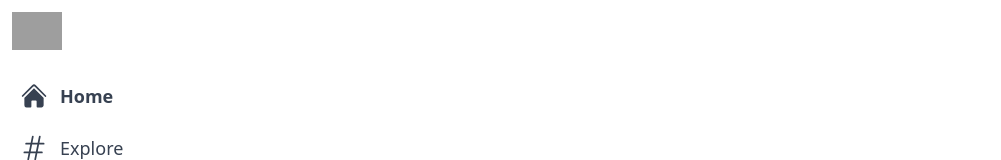
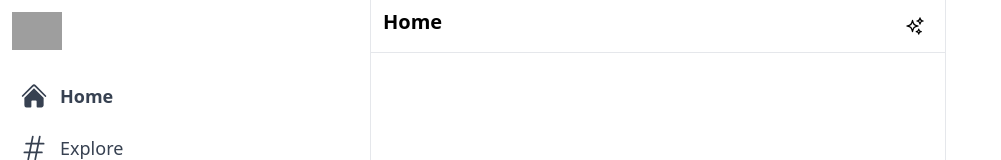
Before and after one commit to pre-ska/twitter-clone, a Next.js app: page / in a window 1280 px wide. Shown: the top 160 px of the page, without its empty margins (0-1001 px from the left). Built offline with nearby package versions, Linux system fonts and the light colour scheme; grey boxes are pictures that could not be loaded.

Commit message:
feed component with header

```diff
--- /dev/null
+++ b/components/Feed.js
@@ -0,0 +1,23 @@
+import { SparklesIcon } from '@heroicons/react/24/outline';
+import React from 'react';
+
+function Feed() {
+  return (
+    <div
+      className="xl:ml-[370px] border-gray-200 border-l border-r xl:min-w-xl sm:ml-[73px] flex-grow
+    max-w-xl"
+    >
+      <div
+        className="flex py-2 px-3 sticky top-0 z-50 bg-white
+      border-b border-gray-200"
+      >
+        <h2 className="text-lg sm:text-xl font-bold cursor-pointer">Home</h2>
+        <div className="hoverEffect flex items-center justify-center px-0 ml-auto w-9 h-9">
+          <SparklesIcon className="h-5" />
+        </div>
+      </div>
+    </div>
+  );
+}
+
+export default Feed;
--- a/pages/index.js
+++ b/pages/index.js
@@ -1,6 +1,7 @@
 import Head from 'next/head';
 import { Inter } from '@next/font/google';
 import Sidebar from '../components/Sidebar';
+import Feed from '../components/Feed';
 
 const inter = Inter({ subsets: ['latin'] });
 
@@ -19,6 +20,7 @@
         <Sidebar />
 
         {/* Feed */}
+        <Feed />
 
         {/* Widgets */}
 
```
